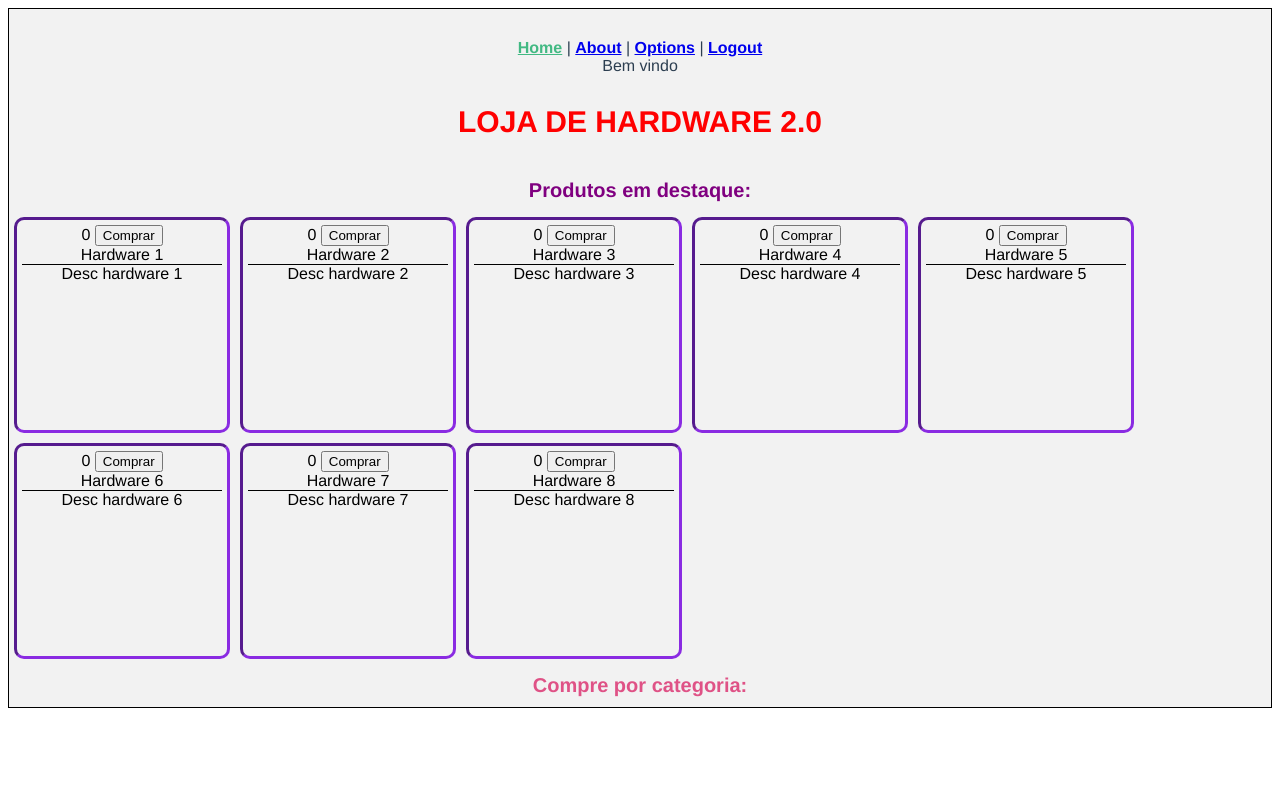
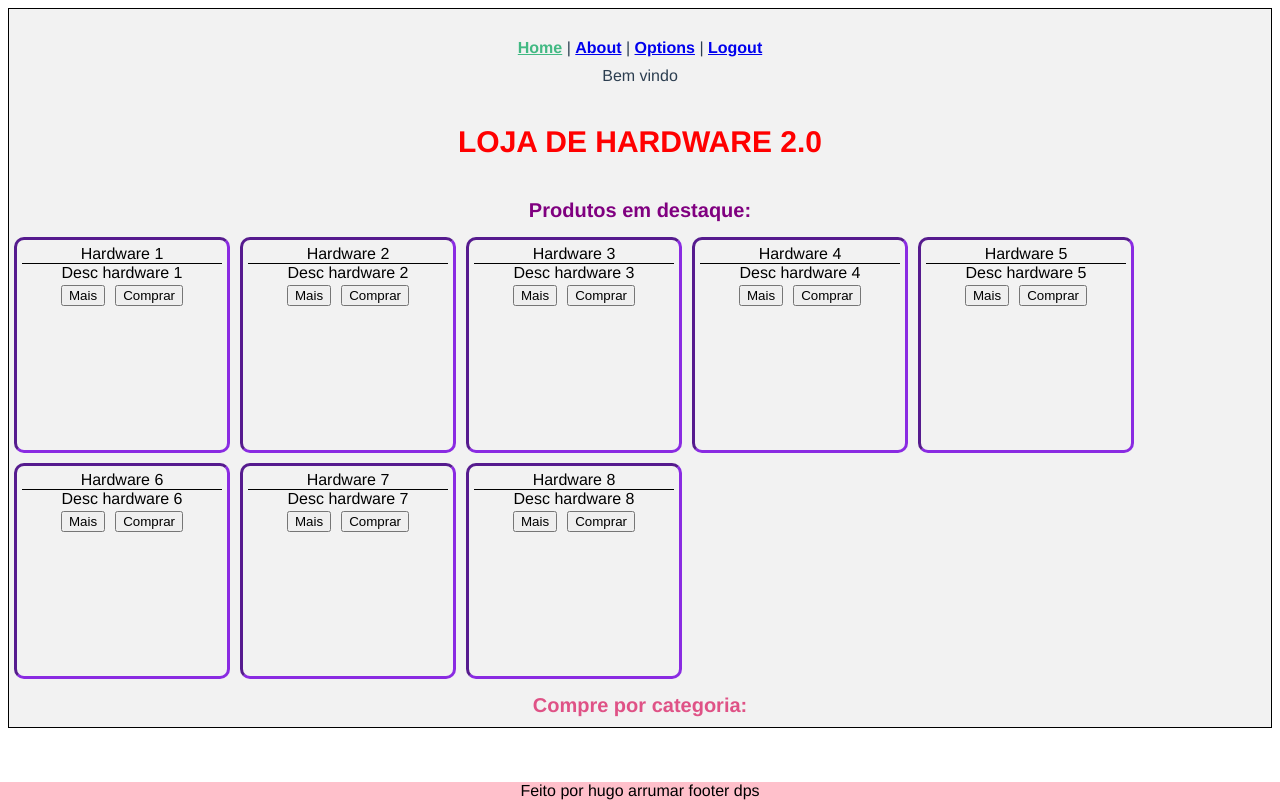
Before and after one commit to EnergY2407/Imersao-Vue, a Vue app: page /login in a window 1280 px wide. Both pictures are taken after a click on the button "Entrar". Built offline with nearby package versions, Linux system fonts and the light colour scheme.

Commit message:
alterações card

```diff
--- a/src/App.vue
+++ b/src/App.vue
@@ -6,7 +6,7 @@
     <router-link v-if="!isLogedIn" to="/login">Login</router-link>
     <a v-else href="#" @click="logout">Logout</a>
 
-    <div v-if="isLogedIn">
+    <div class="loged" v-if="isLogedIn">
       Bem vindo <strong>{{username}}</strong>
     </div>
   </div>
@@ -69,5 +69,8 @@ export default defineComponent({
       color: #42b983;
     }
   }
+  .loged{
+    padding: 10px;
+  }
 }
 </style>
--- a/src/components/card.vue
+++ b/src/components/card.vue
@@ -1,12 +1,15 @@
 <template>
   <div class="card">
-    <div>{{a}}
-    <button @click="clickHandler">Comprar</button></div>
 
     <div class="card-title">
       {{ title }}
     </div>
-    <div>{{ body }}</div>
+    <div>{{ body }}
+      <div class="card-buttons">
+      <button class="button-more">Mais </button>
+      <button class="button-buy">Comprar</button>
+      </div>
+    </div>
   </div>
 </template>
 
@@ -58,8 +61,10 @@ export default defineComponent({
 .card-title {
   border-bottom: 1px solid black;
 }
-button{
-  size: 1000px;
-
+.card-buttons{
+  margin: 3px;
+}
+.button-buy{
+  margin-left: 10px;
 }
 </style>
--- a/src/views/Home.vue
+++ b/src/views/Home.vue
@@ -8,18 +8,19 @@
           </strong>
         </div>
     <div style="display: flex; flex-wrap: wrap;">
-<card title="Hardware 1" body="Desc hardware 1" @plus-plus="plusHandler"/>
-<card title="Hardware 2" body="Desc hardware 2" @plus-plus="plusHandler"/>
-<card title="Hardware 3" body="Desc hardware 3" @plus-plus="plusHandler"/>
-<card title="Hardware 4" body="Desc hardware 4" @plus-plus="plusHandler"/>
-<card title="Hardware 5" body="Desc hardware 5" @plus-plus="plusHandler"/>
-<card title="Hardware 6" body="Desc hardware 6" @plus-plus="plusHandler"/>
-<card title="Hardware 7" body="Desc hardware 7" @plus-plus="plusHandler"/>
-<card title="Hardware 8" body="Desc hardware 8" @plus-plus="plusHandler"/>
+<card title="Hardware 1" body="Desc hardware 1"/>
+<card title="Hardware 2" body="Desc hardware 2"/>
+<card title="Hardware 3" body="Desc hardware 3"/>
+<card title="Hardware 4" body="Desc hardware 4"/>
+<card title="Hardware 5" body="Desc hardware 5"/>
+<card title="Hardware 6" body="Desc hardware 6"/>
+<card title="Hardware 7" body="Desc hardware 7"/>
+<card title="Hardware 8" body="Desc hardware 8"/>
   </div>
   <div class="category"><strong>Compre por categoria:</strong></div>
   </div>
   <div></div>
+  <div ><footer class="footer-home">Feito por hugo arrumar footer dps</footer></div>
 </template>
 
 <script lang="ts">
@@ -34,17 +35,11 @@ export default defineComponent({
 
   setup() {
     const state = reactive({
-      a: 0,
+
     });
-
-    const plusHandler = (value:number) => {
-      console.log('plus', value);
-      state.a += value;
-    };
 
     return {
       ...toRefs(state),
-      plusHandler,
     };
   },
 });
@@ -71,5 +66,13 @@ export default defineComponent({
   font-size: 20px;
   color: #df5286;
 }
-
+.footer-home{
+position: fixed;
+  left: 0;
+  bottom: 0;
+  width: 100%;
+  background-color: pink;
+  color: black;
+  text-align: center
+}
 </style>
```
